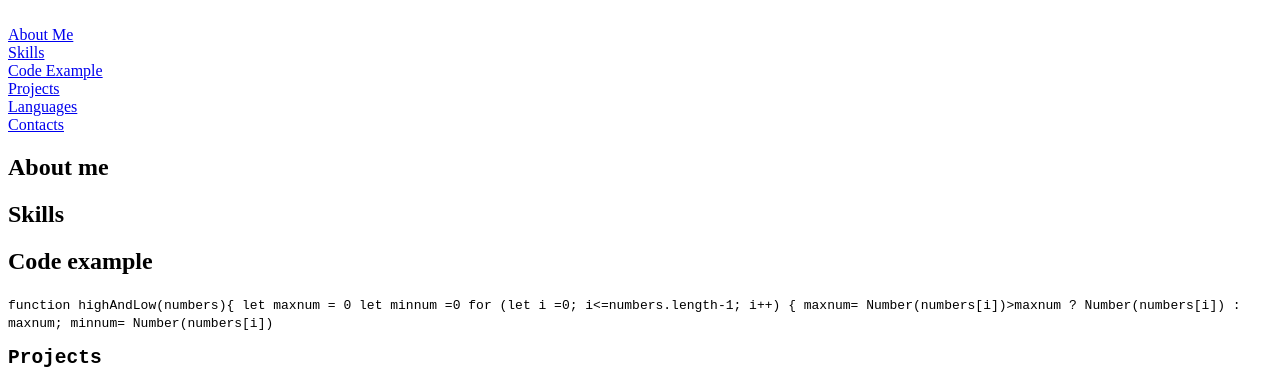
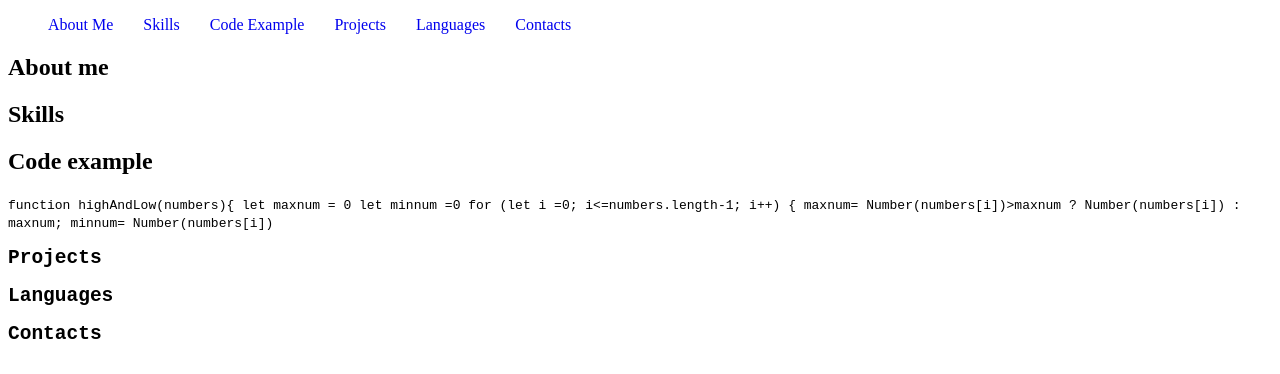
Before and after one commit to LozovskiiD/rsschool-cv, a plain HTML site: page index.html in a window 1280 px wide. Shown: the top 374 px of the page. Drawn offline with Linux system fonts and the light colour scheme.

Commit message:
feat: edit style.css

```diff
--- a/style.css
+++ b/style.css
@@ -7,12 +7,21 @@ html {
 
 }
 .ul {
-    display: inline;
+    display: flex;
+    list-style: none;
 
 }
 .li {
+
+
+}
+.li a {
+    text-decoration: none;
+    padding-right: 30px;
+
+.li a:hover {
     cursor: pointer;
-
+}
 }
 /*----------------------contacts---------------------------*/
 .inner_contacts {
```
